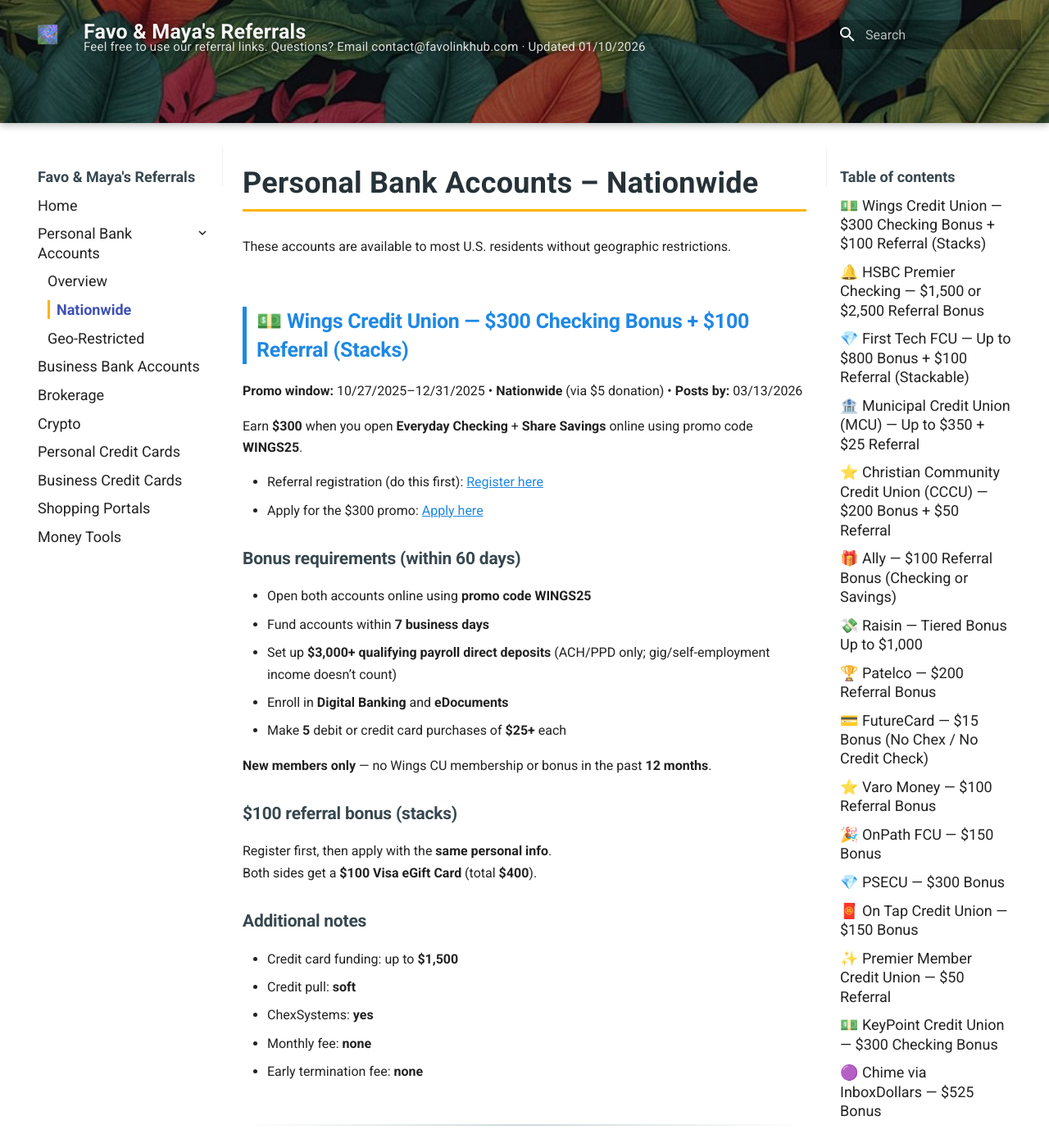
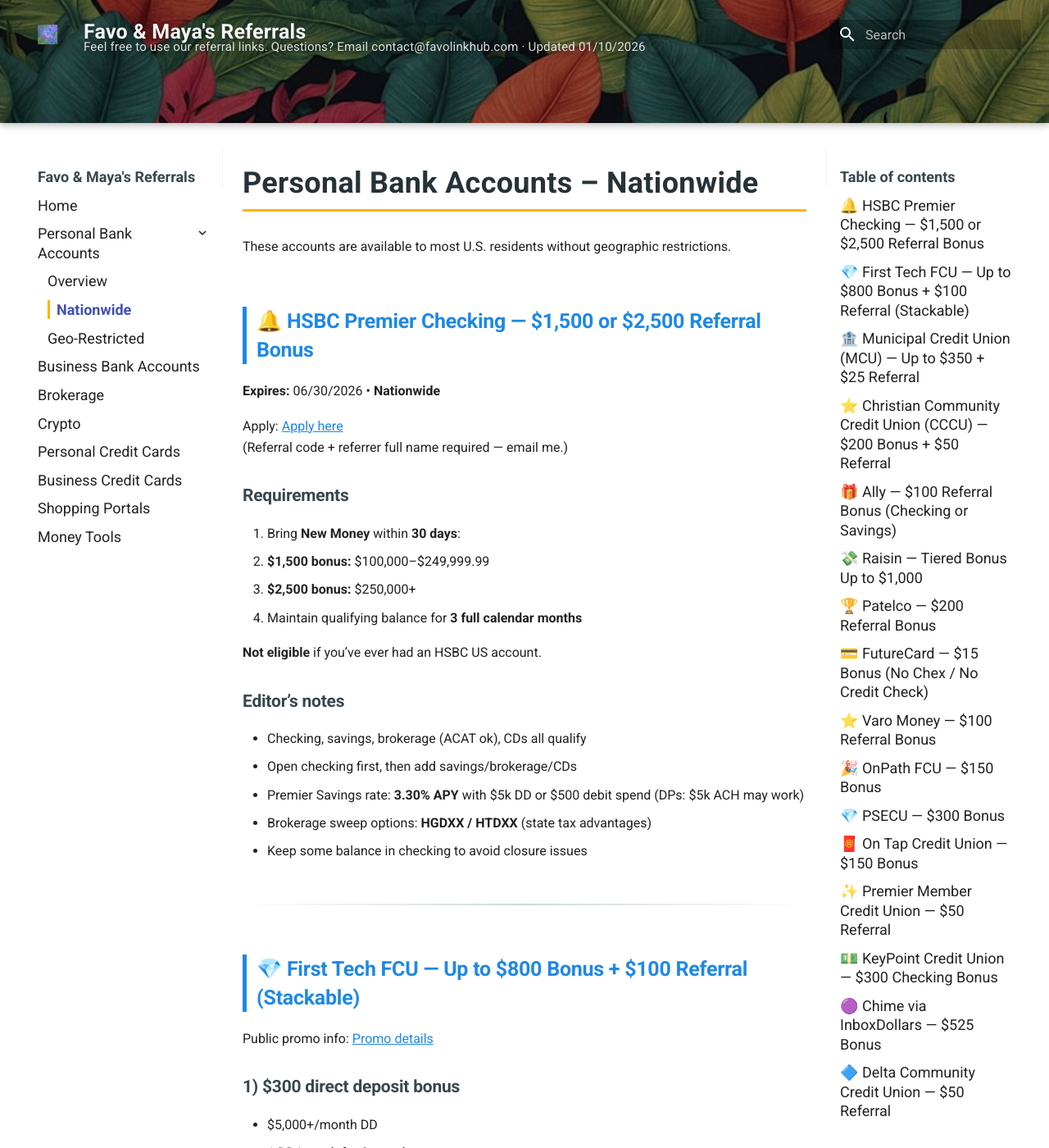
Before and after one commit to whispersofzephyr/favolinkhub-site, an MkDocs documentation site: the page built from docs/personal-bank-nationwide.md, in a window 1280 px wide and 1400 px high. Shown: the whole window at 82% size. Built offline with MkDocs 1.6.1 and Material for MkDocs 9.7.7, drawn with Linux system fonts in a browser that asks for light colours.

Commit message:
Update personal-bank-nationwide.md

```diff
--- a/docs/personal-bank-nationwide.md
+++ b/docs/personal-bank-nationwide.md
@@ -1,36 +1,6 @@
 # Personal Bank Accounts – Nationwide
 
 These accounts are available to most U.S. residents without geographic restrictions.
-
-## 💵 Wings Credit Union — $300 Checking Bonus + $100 Referral (Stacks)
-**Promo window:** 10/27/2025–12/31/2025 • **Nationwide** (via $5 donation) • **Posts by:** 03/13/2026
-
-Earn **$300** when you open **Everyday Checking** + **Share Savings** online using promo code **WINGS25**.
-
-- Referral registration (do this first): [Register here](https://io.referlive.com/Nt3E03)
-- Apply for the $300 promo: [Apply here](https://www.wingscu.com/year-end-2025)
-
-### Bonus requirements (within 60 days)
-- Open both accounts online using **promo code WINGS25**
-- Fund accounts within **7 business days**
-- Set up **$3,000+ qualifying payroll direct deposits** (ACH/PPD only; gig/self-employment income doesn’t count)
-- Enroll in **Digital Banking** and **eDocuments**
-- Make **5** debit or credit card purchases of **$25+** each
-
-**New members only** — no Wings CU membership or bonus in the past **12 months**.
-
-### $100 referral bonus (stacks)
-Register first, then apply with the **same personal info**.
-Both sides get a **$100 Visa eGift Card** (total **$400**).
-
-### Additional notes
-- Credit card funding: up to **$1,500**
-- Credit pull: **soft**
-- ChexSystems: **yes**
-- Monthly fee: **none**
-- Early termination fee: **none**
-
----
 
 ## 🔔 HSBC Premier Checking — $1,500 or $2,500 Referral Bonus
 **Expires:** 06/30/2026 • **Nationwide**
```
